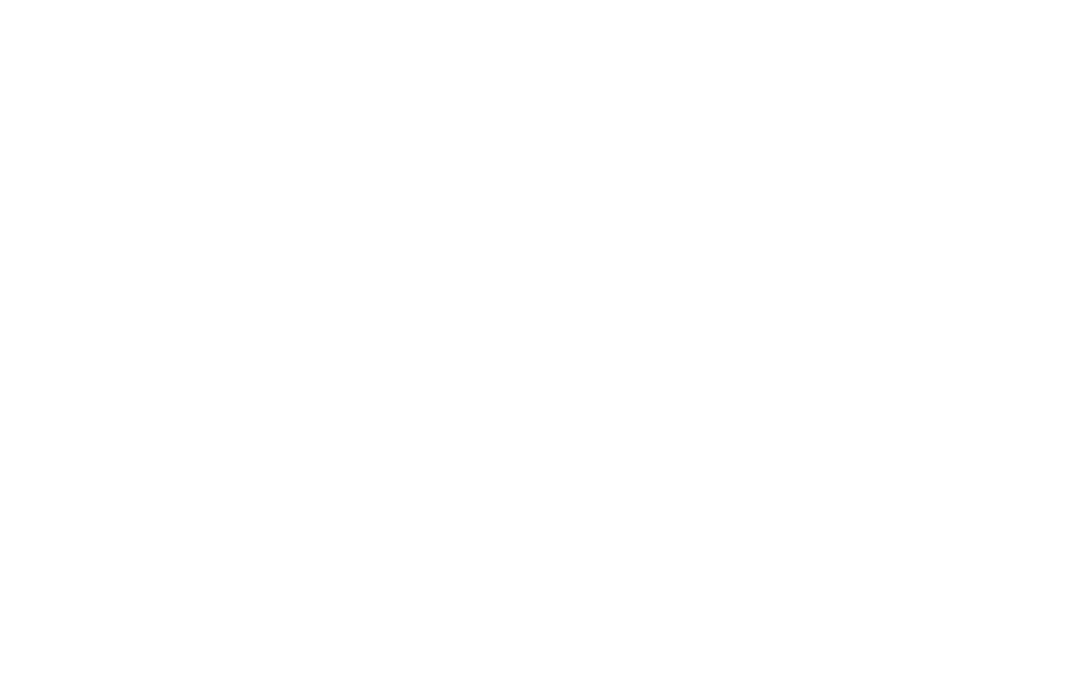
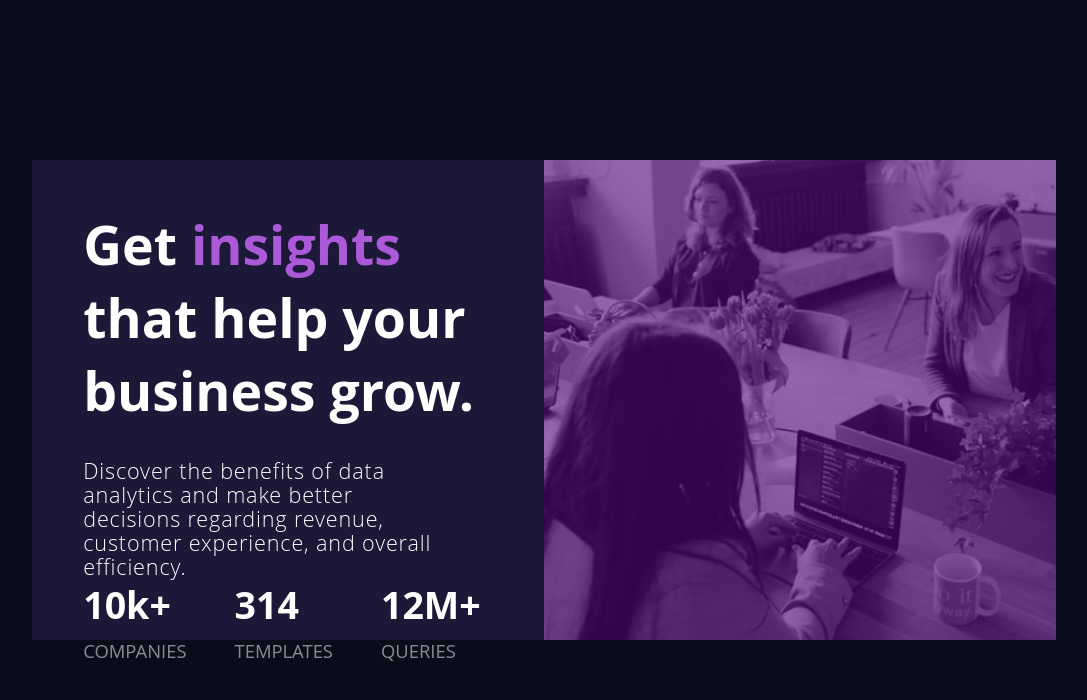
Before and after one commit to gyanAsh/frontendMentorOne, a plain HTML site: page index.html in a window 1280 px wide. Shown: the whole page, without its empty margins (96-1183 px from the left). Drawn offline with Linux system fonts and the light colour scheme.

Commit message:
added css to file

```diff
--- a/index.html
+++ b/index.html
@@ -2,10 +2,35 @@
 <head>
     <title>Business grow</title>
     <link rel="icon" href="./Asset/stats-preview-card-component-main/images/favicon-32x32.png" type="image/png" sizes="16x16">
+    <link rel="stylesheet" href="styles.css">
 </head>
 <body>
-    <main>
-
+    <main id="mainPage">
+        <div id="detailPage">
+            <div id="mainContainer">
+                <div id="detailContainer">
+                <h1>Get <span>insights</span> that help your business grow.</h1>
+                <p>Discover the benefits of data analytics and make better decisions
+                    regarding revenue, customer experience, and overall efficiency.
+                </p>
+                </div>
+                <div id="statusContainer">
+                    <div id="companies">
+                        <h2>10k+</h2>
+                        <p>companies</p>
+                    </div>
+                    <div id="companies">
+                        <h2>314</h2>
+                        <p>templates</p>
+                    </div>
+                    <div id="companies">
+                        <h2>12M+</h2>
+                        <p>queries</p>
+                    </div>
+                </div>
+            </div>
+            <div id="mainImg"></div>
+        </div>
     </main>
 </body>
 
--- /dev/null
+++ b/styles.css
@@ -0,0 +1,91 @@
+* {
+  padding: 0;
+  margin: 0;
+  box-sizing: border-box;
+}
+#mainPage {
+  width: 100vw;
+  height: 100vh;
+  background-color: #0a0c1b;
+  display: flex;
+  justify-content: center;
+  align-items: center;
+}
+
+#detailPage {
+  width: 80vw;
+  height: 60vh;
+  background-color: #1c1938;
+  display: flex;
+  justify-content: flex-end;
+}
+#mainImg {
+  width: 50%;
+  height: auto;
+  background: linear-gradient(rgba(79, 6, 124, 0.6), rgba(79, 6, 124, 0.6)),
+    url("./Asset/stats-preview-card-component-main/images/image-header-desktop.jpg");
+  background-repeat: no-repeat;
+  background-size: cover;
+}
+#mainContainer {
+  width: 40%;
+  height: 80%;
+  margin: auto;
+  display: flex;
+  flex-direction: column;
+  justify-content: space-between;
+}
+
+#mainContainer > div > h1 {
+  font-size: 3.35rem;
+  font-family: "Open Sans", sans-serif;
+  color: white;
+}
+@import url("https://fonts.googleapis.com/css2?family=Open+Sans:wght@300;400;600;700;800&display=swap");
+#mainContainer > div > h1 > span {
+  color: #ac59d9;
+}
+#detailContainer {
+  display: flex;
+  flex-direction: column;
+  gap: 2rem;
+}
+#detailContainer > p {
+  font-size: 1.35rem;
+  font-family: "Open Sans", sans-serif;
+  font-weight: 300;
+  color: white;
+  width: 89%;
+  line-height: 1.5rem;
+  letter-spacing: 0.85px;
+}
+
+#statusContainer {
+  display: flex;
+  gap: 3rem;
+  font-family: "Open Sans", sans-serif;
+}
+#companies {
+  display: flex;
+  flex-direction: column;
+  gap: 0.5rem;
+}
+
+#companies > h2 {
+  font-size: 2.35rem;
+  color: white;
+}
+#companies > p {
+  font-size: 1.15rem;
+  color: rgba(255, 255, 255, 0.527);
+  text-transform: uppercase;
+}
+
+@media only screen and (max-width: 600px) {
+  #detailPage {
+    width: 80vw;
+    height: 60vh;
+    background-color: #1c1938;
+    display: flex;
+  }
+}
```
